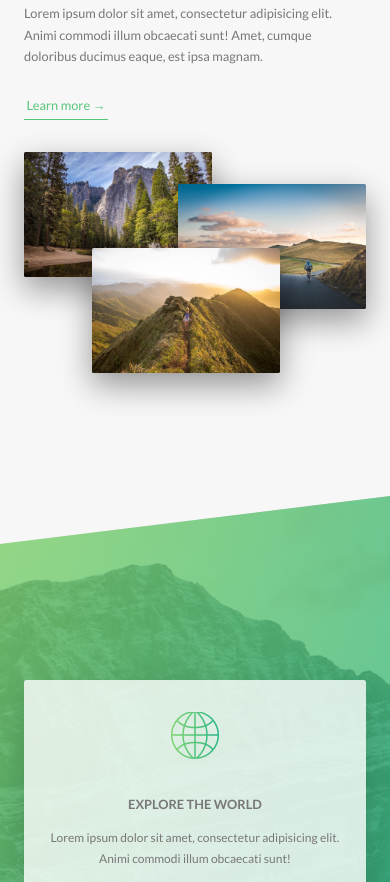
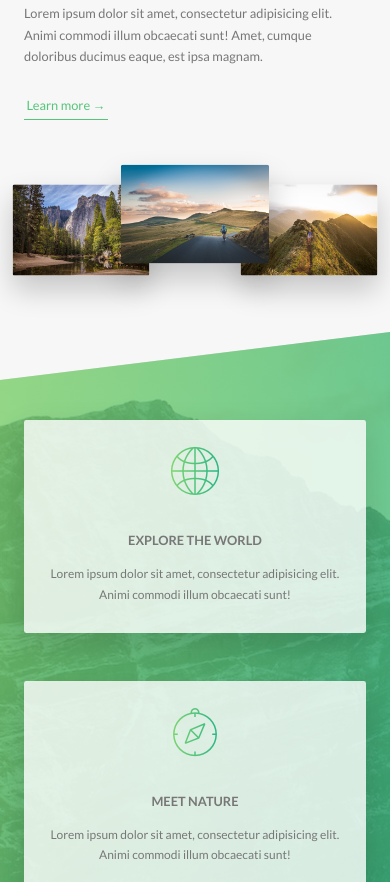
Before and after one commit to mbouadeus/Natours-Project, a website: page index.html in a window 390 px wide. Shown: the part 1115-1997 px from the top of the page. Drawn offline with Linux system fonts and the light colour scheme.

Commit message:
continuing media queries

```diff
--- a/index.html
+++ b/index.html
@@ -323,7 +323,8 @@
   </main>
   <footer class="footer">
     <div class="footer__logo-box">
-      <img src="img/logo-green-2x.png" alt="">
+      <img src="img/logo-green-2x.png" alt="" class="footer__logo">
+    </div>
     <div class="row">
       <div class="col-1-of-2">
         <div class="footer__navigation">
@@ -340,7 +341,6 @@
         <p class="footer__copyright">Build by <a href="#" class="footer__link">Jonas Schmedtmann</a> for his online course
           <a href="#" class="footer__link">Advanced CSS & SASS</a>. Copyright &copy; by Jonas Schmedtmann.
           You are 100% allowed to use this website for both personal and commercial use, but NOT to use as your own design. Credit to creator is highly appreciated.</p>
-        </div>
       </div>
     </div>
   </footer>
--- a/sass/base/_utilities.sass
+++ b/sass/base/_utilities.sass
@@ -7,14 +7,20 @@
 .u-margin-bottom-medium
   margin-bottom: 4rem !important
 
+  @include respond(tab-port)
+    margin-bottom: 3em !important
+
 .u-margin-bottom-big
-   margin-bottom: 8rem!important
+  margin-bottom: 8rem !important
+
+  @include respond(tab-port)
+    margin-bottom: 5rem !important
 
 .u-margin-top-medium
-  margin-top: 4rem!important
+  margin-top: 4rem !important
 
 .u-margin-top-big
-  margin-top: 8rem!important
+  margin-top: 8rem !important
 
 .u-margin-top-huge
-  margin-top: 10rem!important
+  margin-top: 10rem !important
--- a/sass/components/_bg-video.sass
+++ b/sass/components/_bg-video.sass
@@ -6,6 +6,7 @@
   width: 100%
   z-index: -1
   opacity: .15
+  overflow: hidden
 
 
   &__content
--- a/sass/components/_composition.sass
+++ b/sass/components/_composition.sass
@@ -1,5 +1,8 @@
 .composition
   position: relative
+
+  @include respond(tab-port)
+    margin-top: 3rem
 
   &__photo
     width: 55% //Flexible web design images
@@ -10,17 +13,37 @@
     transition: all $transition-time-2
     outline-offset: 2rem //Applies padding between outline and element
 
+    @include respond(tab-port)
+      float: left
+      position: relative
+      width: calc(100% / 3)
+      box-shadow: 0 1.5rem 3rem rgba($color-black, .2)
+
     &--p1
       left: 0
       top: -2rem
+
+      @include respond(tab-port)
+        top: 0
+        transform: scale(1.2)
 
     &--p2
       right: 0
       top: 2rem
 
+      @include respond(tab-port)
+        top: -2rem
+        transform: scale(1.3)
+        z-index: 100
+
     &--p3
       top: 10rem
       left: 20%
+
+      @include respond(tab-port)
+        top: 0
+        left: 0
+        transform: scale(1.2)
 
     &:hover
       outline: 1.5rem solid $color-primary //Very similar to border
--- a/sass/components/_feature-box.sass
+++ b/sass/components/_feature-box.sass
@@ -8,14 +8,20 @@
   transition: transform $transition-time-1
   //Transform makes it morph, very smooth
 
+  @include respond(tab-port)
+    padding: 2rem
+
   &__icon
     font-size: 6rem
     margin-bottom: .5rem
-
+    display: inline-block
     background-image: linear-gradient(to right, $color-primary-light, $color-primary-dark)
     -webkit-background-clip: text
     color: transparent
 
+    @include respond(tab-port)
+      margin-bottom: 0
+
   &:hover
     transform: translateY(-1.5rem) scale(1.03)
     box-shadow: 0 2rem 3rem $color-box-shadow
--- a/sass/layouts/_footer.sass
+++ b/sass/layouts/_footer.sass
@@ -4,7 +4,7 @@
   font-size: 1.4rem
 
   @include respond(tab-port)
-    padding: 8rem 0
+    padding: 5rem 0
 
   &__logo-box
     text-align: center
@@ -67,3 +67,4 @@
     @include respond(tab-port)
       width: 100%
       float: none
+      text-align: center
--- a/sass/layouts/_grid.sass
+++ b/sass/layouts/_grid.sass
@@ -19,6 +19,9 @@
   [class^="col-"]
     float: left
     min-height: 16rem
+
+    @include  respond(tab-port)
+      min-height: 0
 
     &:not(:last-child)
       margin-right: $gutter-horiz
--- a/sass/pages/_home.sass
+++ b/sass/pages/_home.sass
@@ -1,30 +1,45 @@
 .section-about
   background-color: $color-grey-light-1
-  padding: 20rem 0 40rem 0
+  padding: 20rem 0 20rem 0
   margin-top: -20vh //Moves container up
 
+  @include respond(tab-port)
+    padding: 23rem 0
+
 .section-features
-  padding: 20rem 0
+  padding: 15rem 0
   margin-top: -12rem
   background-image: linear-gradient(to right bottom, rgba($color-primary-light,0.8), rgba($color-primary-dark,0.8)), url(../../img/nat-4.jpg)
   transform: skewY(-7deg)
-  height: 33rem
+
 
   & > *
     transform: skewY(7deg)
 
+  @include respond(tab-port)
+    padding: 8rem 0
+
 .section-tours
   background-color: $color-grey-light-1
-  padding: 20rem 0 15rem 0
+  padding: 20rem 0 10rem 0
   margin-top: -12rem
+
+  @include respond(tab-port)
+    padding: 20rem 0 5rem 0
 
 .section-stories
   padding: 8rem 0
   position: relative
 
+  @include respond(tab-port)
+    padding: 5rem 0
+
 .section-book
   padding: 15rem 0
   background-image: linear-gradient(to right bottom, $color-primary-light, $color-primary-dark)
+
+  @include respond(tab-port)
+    padding: 5rem 0
 
 .book
   background-image: linear-gradient(105deg, rgba($color-white, .9) 0%, rgba($color-white, .9) 50%, transparent 50%), url(../img/nat-10.jpg)
```
Also changed, not shown: css/style.css, sass/base/_base.sass (line endings or trailing spaces). Lines whose indentation alone changed are shown as unchanged.
